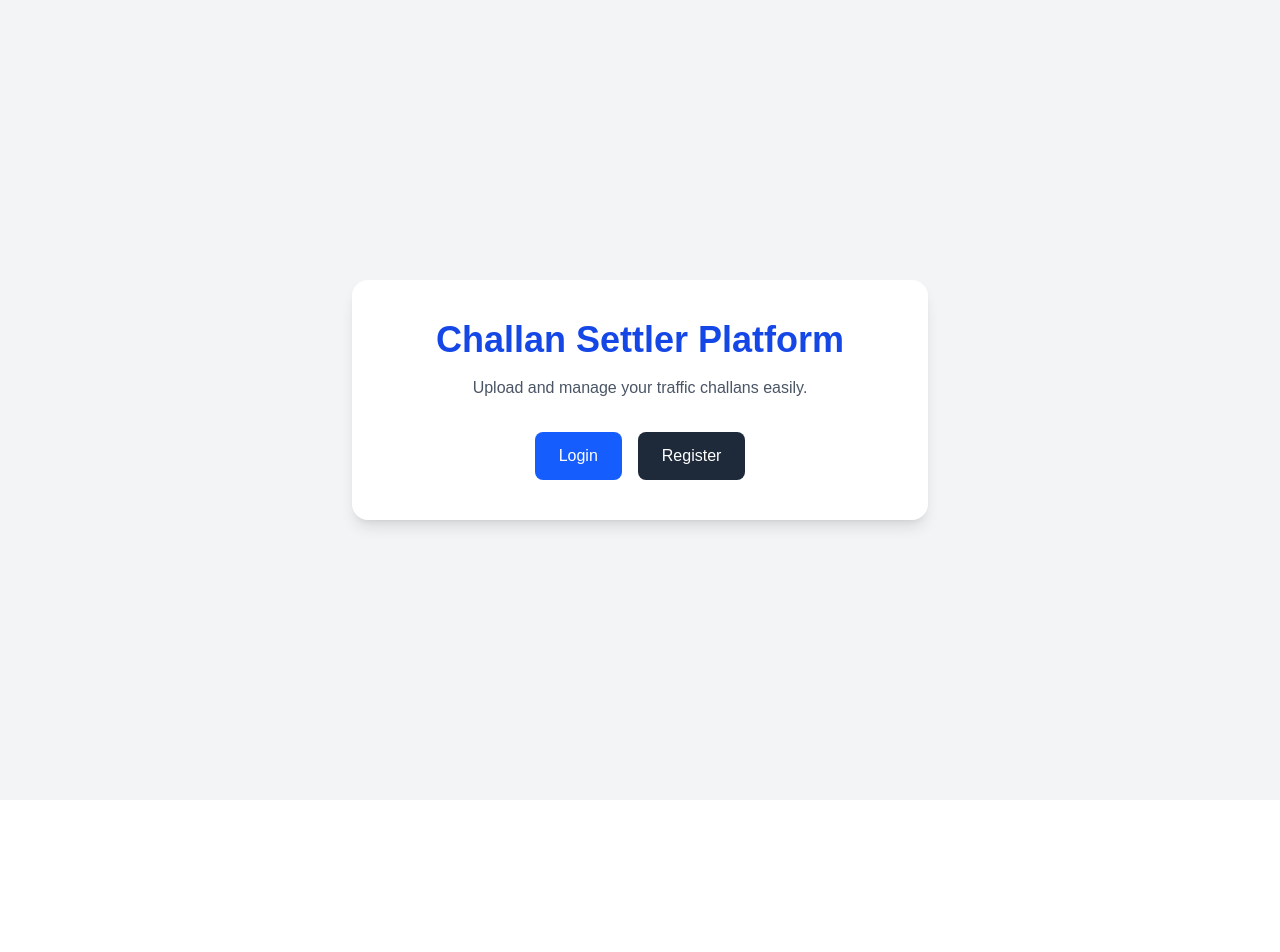
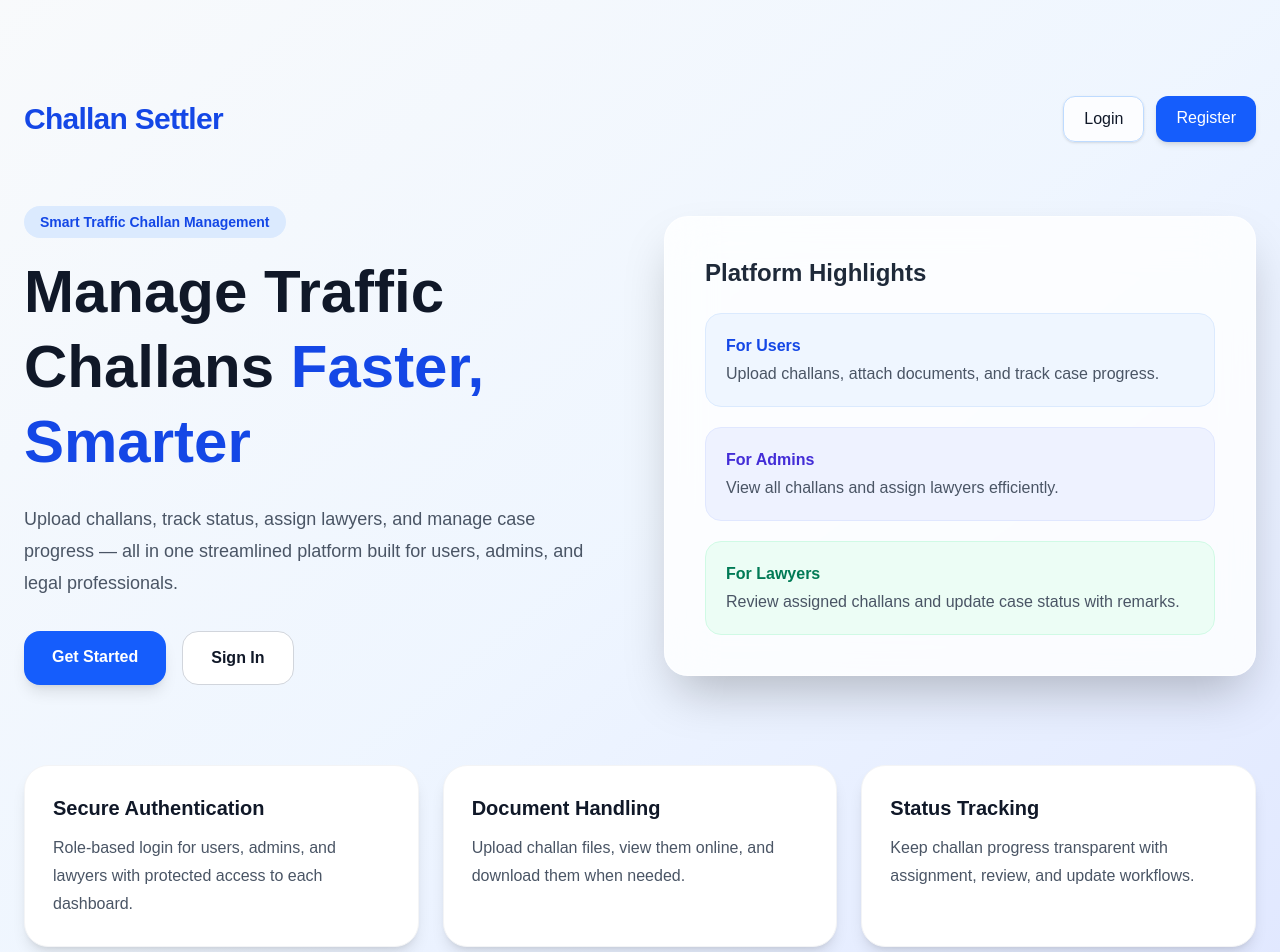
Before and after one commit to Chandan-2004/challan-settler, a Next.js app in the folder frontend/: page / in a window 1280 px wide. Shown: the top 952 px of the page. Before the commit the page ends 800 px from the top, so only its background shows below. Built offline with nearby package versions, Linux system fonts and the light colour scheme.

Commit message:
Phase 1 UI upgrade - homepage and auth pages

```diff
--- a/frontend/src/app/login/page.js
+++ b/frontend/src/app/login/page.js
@@ -4,7 +4,8 @@ import { useState } from "react";
 import { useRouter } from "next/navigation";
 import Link from "next/link";
 
-const API_URL = process.env.NEXT_PUBLIC_API_URL || "http://localhost:5000";
+const API_URL =
+  process.env.NEXT_PUBLIC_API_URL || "https://challan-settler.onrender.com";
 
 export default function LoginPage() {
   const router = useRouter();
@@ -62,19 +63,24 @@ export default function LoginPage() {
   };
 
   return (
-    <main className="min-h-screen bg-gray-100 flex items-center justify-center px-6">
-      <div className="bg-white shadow-lg rounded-2xl p-8 w-full max-w-md">
-        <h1 className="text-3xl font-bold mb-6 text-center text-blue-700">
-          Login
-        </h1>
+    <main className="min-h-screen bg-gradient-to-br from-slate-100 via-blue-50 to-indigo-100 flex items-center justify-center px-6 py-10">
+      <div className="w-full max-w-md bg-white/90 backdrop-blur-xl shadow-2xl rounded-3xl p-8 border border-white/70">
+        <div className="text-center mb-8">
+          <h1 className="text-3xl font-extrabold text-blue-700 mb-2">
+            Welcome Back
+          </h1>
+          <p className="text-gray-600">
+            Sign in to continue to your dashboard
+          </p>
+        </div>
 
         <form onSubmit={handleSubmit}>
           <input
             type="email"
             name="email"
-            placeholder="Email"
+            placeholder="Email address"
             autoComplete="email"
-            className="w-full mb-3 p-3 border rounded-lg"
+            className="w-full mb-4 p-3.5 border border-gray-200 rounded-2xl outline-none focus:ring-2 focus:ring-blue-500"
             value={form.email}
             onChange={handleChange}
             required
@@ -85,7 +91,7 @@ export default function LoginPage() {
             name="password"
             placeholder="Password"
             autoComplete="current-password"
-            className="w-full mb-4 p-3 border rounded-lg"
+            className="w-full mb-5 p-3.5 border border-gray-200 rounded-2xl outline-none focus:ring-2 focus:ring-blue-500"
             value={form.password}
             onChange={handleChange}
             required
@@ -94,13 +100,13 @@ export default function LoginPage() {
           <button
             type="submit"
             disabled={loading}
-            className="w-full bg-blue-600 hover:bg-blue-700 text-white py-3 rounded-lg"
+            className="w-full bg-blue-600 hover:bg-blue-700 text-white py-3.5 rounded-2xl font-semibold shadow-lg transition disabled:opacity-70"
           >
             {loading ? "Logging in..." : "Login"}
           </button>
         </form>
 
-        <p className="mt-4 text-center text-gray-600">
+        <p className="mt-6 text-center text-gray-600">
           Don&apos;t have an account?{" "}
           <Link href="/register" className="text-blue-600 font-semibold">
             Register
--- a/frontend/src/app/page.js
+++ b/frontend/src/app/page.js
@@ -2,31 +2,123 @@ import Link from "next/link";
 
 export default function HomePage() {
   return (
-    <main className="min-h-screen bg-gray-100 flex items-center justify-center px-6">
-      <div className="bg-white shadow-lg rounded-2xl p-10 max-w-xl w-full text-center">
-        <h1 className="text-4xl font-bold text-blue-700 mb-4">
-          Challan Settler Platform
+    <main className="min-h-screen bg-gradient-to-br from-slate-50 via-blue-50 to-indigo-100 text-gray-900">
+      <section className="max-w-7xl mx-auto px-6 py-16 md:py-24">
+        {/* Top Nav */}
+        <div className="flex items-center justify-between mb-16">
+          <h1 className="text-2xl md:text-3xl font-extrabold tracking-tight text-blue-700">
+            Challan Settler
           </h1>
-        <p className="text-gray-600 mb-8">
-          Upload and manage your traffic challans easily.
-        </p>
 
-        <div className="flex gap-4 justify-center">
+          <div className="flex gap-3">
             <Link
               href="/login"
-            className="bg-blue-600 hover:bg-blue-700 text-white px-6 py-3 rounded-lg"
+              className="px-5 py-2.5 rounded-xl border border-blue-200 bg-white/80 hover:bg-white shadow-sm transition"
             >
               Login
             </Link>
-
             <Link
               href="/register"
-            className="bg-gray-800 hover:bg-gray-900 text-white px-6 py-3 rounded-lg"
+              className="px-5 py-2.5 rounded-xl bg-blue-600 hover:bg-blue-700 text-white shadow-md transition"
             >
               Register
             </Link>
           </div>
         </div>
+
+        {/* Hero */}
+        <div className="grid md:grid-cols-2 gap-12 items-center">
+          <div>
+            <p className="inline-block mb-4 px-4 py-1.5 rounded-full bg-blue-100 text-blue-700 text-sm font-semibold">
+              Smart Traffic Challan Management
+            </p>
+
+            <h2 className="text-4xl md:text-6xl font-extrabold leading-tight mb-6">
+              Manage Traffic Challans
+              <span className="text-blue-700"> Faster, Smarter</span>
+            </h2>
+
+            <p className="text-lg text-gray-600 mb-8 leading-8 max-w-xl">
+              Upload challans, track status, assign lawyers, and manage case
+              progress — all in one streamlined platform built for users,
+              admins, and legal professionals.
+            </p>
+
+            <div className="flex flex-wrap gap-4">
+              <Link
+                href="/register"
+                className="px-7 py-3.5 rounded-2xl bg-blue-600 hover:bg-blue-700 text-white font-semibold shadow-lg transition"
+              >
+                Get Started
+              </Link>
+
+              <Link
+                href="/login"
+                className="px-7 py-3.5 rounded-2xl border border-gray-300 bg-white hover:bg-gray-50 font-semibold transition"
+              >
+                Sign In
+              </Link>
+            </div>
+          </div>
+
+          {/* Hero Card */}
+          <div className="bg-white/80 backdrop-blur-xl border border-white/60 rounded-3xl shadow-2xl p-8 md:p-10">
+            <h3 className="text-2xl font-bold mb-6 text-gray-800">
+              Platform Highlights
+            </h3>
+
+            <div className="space-y-5">
+              <div className="p-5 rounded-2xl bg-blue-50 border border-blue-100">
+                <h4 className="font-bold text-blue-700 mb-1">For Users</h4>
+                <p className="text-gray-600">
+                  Upload challans, attach documents, and track case progress.
+                </p>
+              </div>
+
+              <div className="p-5 rounded-2xl bg-indigo-50 border border-indigo-100">
+                <h4 className="font-bold text-indigo-700 mb-1">For Admins</h4>
+                <p className="text-gray-600">
+                  View all challans and assign lawyers efficiently.
+                </p>
+              </div>
+
+              <div className="p-5 rounded-2xl bg-emerald-50 border border-emerald-100">
+                <h4 className="font-bold text-emerald-700 mb-1">For Lawyers</h4>
+                <p className="text-gray-600">
+                  Review assigned challans and update case status with remarks.
+                </p>
+              </div>
+            </div>
+          </div>
+        </div>
+
+        {/* Feature Cards */}
+        <div className="grid md:grid-cols-3 gap-6 mt-20">
+          <div className="bg-white rounded-3xl shadow-lg p-7 border border-gray-100">
+            <h3 className="text-xl font-bold mb-3">Secure Authentication</h3>
+            <p className="text-gray-600 leading-7">
+              Role-based login for users, admins, and lawyers with protected
+              access to each dashboard.
+            </p>
+          </div>
+
+          <div className="bg-white rounded-3xl shadow-lg p-7 border border-gray-100">
+            <h3 className="text-xl font-bold mb-3">Document Handling</h3>
+            <p className="text-gray-600 leading-7">
+              Upload challan files, view them online, and download them when
+              needed.
+            </p>
+          </div>
+
+          <div className="bg-white rounded-3xl shadow-lg p-7 border border-gray-100">
+            <h3 className="text-xl font-bold mb-3">Status Tracking</h3>
+            <p className="text-gray-600 leading-7">
+              Keep challan progress transparent with assignment, review, and
+              update workflows.
+            </p>
+          </div>
+        </div>
+      </section>
     </main>
   );
 }
```
Also changed, not shown: frontend/src/app/register/page.js (+28 -17 lines). Lines whose indentation alone changed are shown as unchanged.
